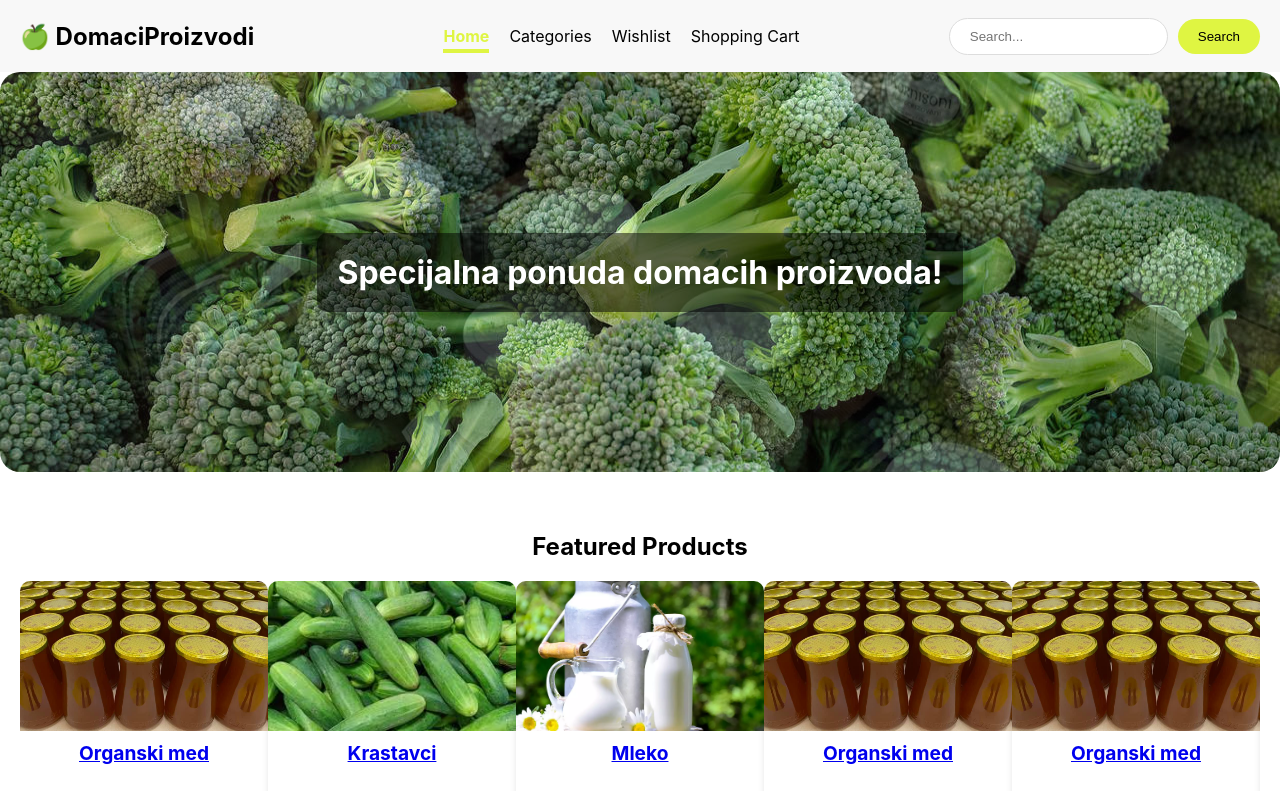
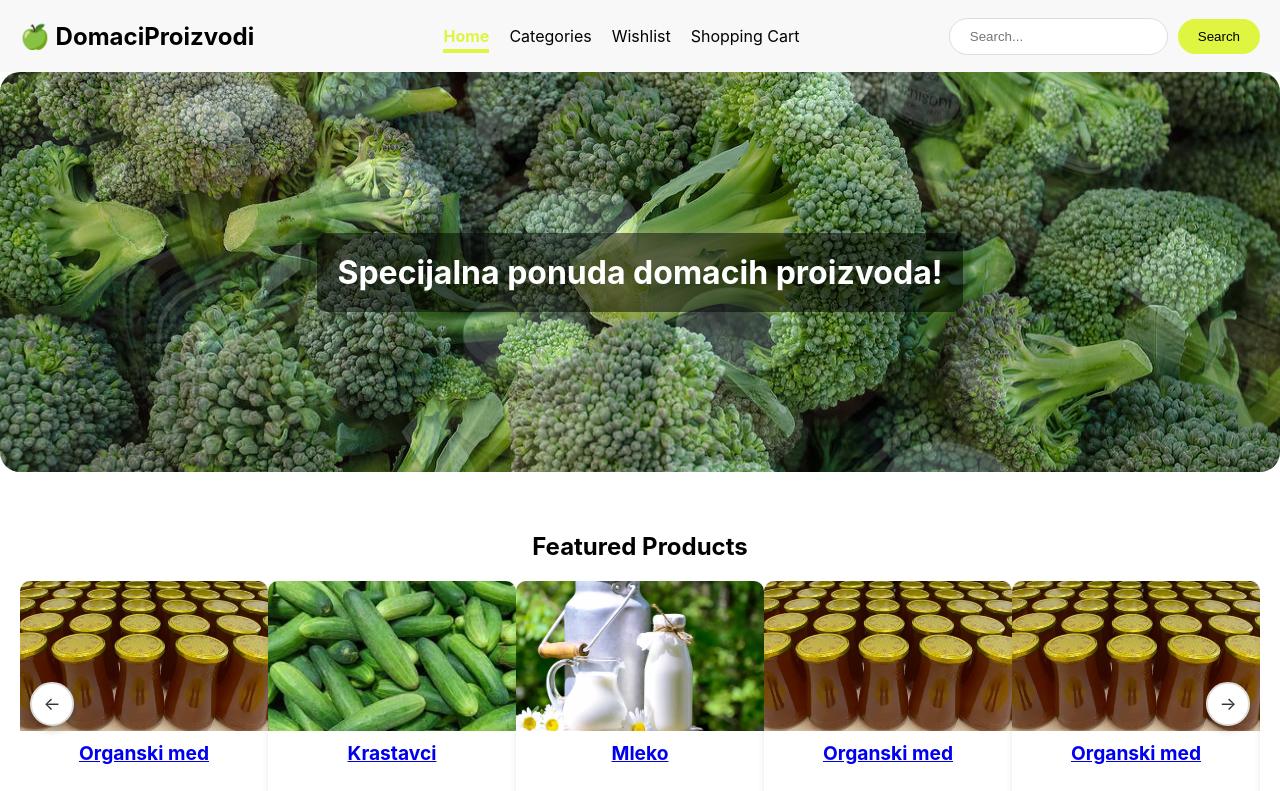
Before and after one commit to markom132/DomacaProzivodnja, a React (Create React App) app in the folder frontend/: page / in a window 1280 px wide. Shown: the top 791 px of the page. Built offline with nearby package versions, Linux system fonts and the light colour scheme.

Commit message:
fix arrow slider

```diff
--- a/frontend/package.json
+++ b/frontend/package.json
@@ -3,6 +3,8 @@
   "version": "0.1.0",
   "private": true,
   "dependencies": {
+    "@fortawesome/free-solid-svg-icons": "^6.6.0",
+    "@fortawesome/react-fontawesome": "^0.2.2",
     "@testing-library/jest-dom": "^5.17.0",
     "@testing-library/react": "^13.4.0",
     "@testing-library/user-event": "^13.5.0",
--- a/frontend/src/components/FeaturedProducts.js
+++ b/frontend/src/components/FeaturedProducts.js
@@ -7,6 +7,22 @@ import milk from '../assets/milk.jpg';
 import 'slick-carousel/slick/slick.css';
 import 'slick-carousel/slick/slick-theme.css';
 import Slider from 'react-slick';
+
+const NextArrow = ({onClick}) => {
+  return (
+    <div style={styles.nextArrow} onClick={onClick}>
+    <span style={styles.arrowIcon}>&rarr;</span>
+  </div>
+  );
+};
+
+const PrevArrow = ({onClick}) => {
+  return (
+    <div style={styles.prevArrow} onClick={onClick}>
+      <span style={styles.arrowIcon}>&larr;</span>
+    </div>
+  );
+};
 
 const FeaturedProducts = () => {
   const products = [
@@ -34,6 +50,8 @@ const FeaturedProducts = () => {
     speed: 500,
     slidesToShow: 5,
     slidesToScroll: 3,
+    nextArrow: <NextArrow />,
+    prevArrow: <PrevArrow />,
     beforeChange: (current, next) => {
       setActiveSlide(next);
       setDragging(true);
@@ -107,6 +125,45 @@ const styles = {
     flex: '1 1 250px',
     maxWidth: '300px',
   },
+  prevArrow: {
+    position: 'absolute',
+    top: '50%',
+    left: '10px',
+    transform: 'translateY(-50%)',
+    backgroundColor: '#fff',
+    border: '2px solid #ddd',
+    borderRadius: '50%',
+    width: '40px',
+    height: '40px',
+    display: 'flex',
+    justifyContent: 'center',
+    alignItems: 'center',
+    cursor: 'pointer',
+    zIndex: 2,
+    boxShadow: '0 4px 8px rgba(0, 0, 0, 0.2)',
+  },
+  nextArrow: {
+    position: 'absolute',
+    top: '50%',
+    right: '10px',
+    transform: 'translateY(-50%)',
+    backgroundColor: '#fff',
+    border: '2px solid #ddd',
+    borderRadius: '50%',
+    width: '40px',
+    height: '40px',
+    display: 'flex',
+    justifyContent: 'center',
+    alignItems: 'center',
+    cursor: 'pointer',
+    zIndex: 2,
+    boxShadow: '0 4px 8px rgba(0, 0, 0, 0.2)',
+  },
+  arrowIcon: {
+    fontSize: '18px',
+    color: '#333',
+  }
 };
 
+
 export default FeaturedProducts;
```
Also changed, not shown: 1 other file (tests, documents, lock files or other folders).
